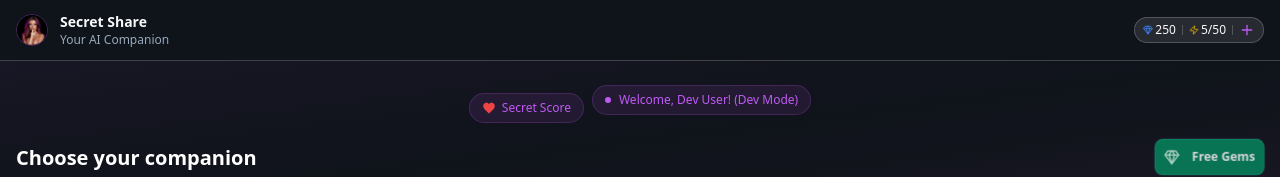
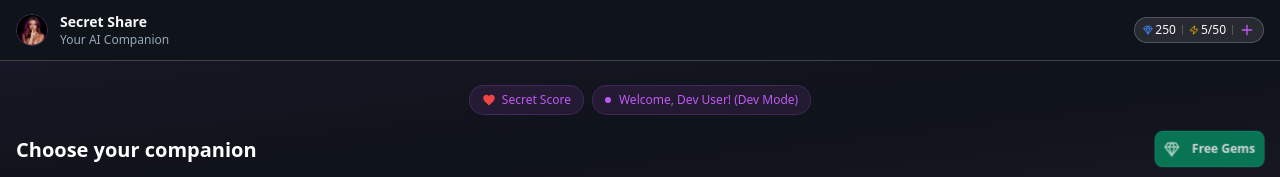
Before and after one commit to yss-420/secret-share-frontend, a React (Vite) app: page / in a window 1280 px wide. Shown: the top 177 px of the page. Built offline with nearby package versions, Linux system fonts and the light colour scheme; no server answers.

Commit message:
fix: align Secret Score pill with Welcome pill vertically
Move mb-4 from the Welcome pill to the container flex div so both
pills are vertically aligned in the row.

https://claude.ai/code/session_01HFgvWaGctUkFbJ3V3x3FUh

```diff
--- a/src/pages/Index.tsx
+++ b/src/pages/Index.tsx
@@ -98,10 +98,10 @@ const Index = () => {
       <div className="relative overflow-hidden">
         <div className="absolute inset-0 bg-gradient-to-br from-primary/5 via-transparent to-accent/5" />
         <div className="relative px-4 pt-6 pb-4">
-          <div className="flex items-center justify-center gap-2 mb-2">
+          <div className="flex items-center justify-center gap-2 mb-4">
             <SecretScoreInfoButton />
             {user && (
-              <div className="inline-flex items-center px-3 py-1.5 rounded-full bg-primary/10 border border-primary/20 mb-4">
+              <div className="inline-flex items-center px-3 py-1.5 rounded-full bg-primary/10 border border-primary/20">
                 <div className="w-1.5 h-1.5 bg-primary rounded-full mr-2" />
                 <span className="text-xs text-primary font-medium">
                   Welcome, {user.nickname || user.user_name || 'Developer'}!
```
